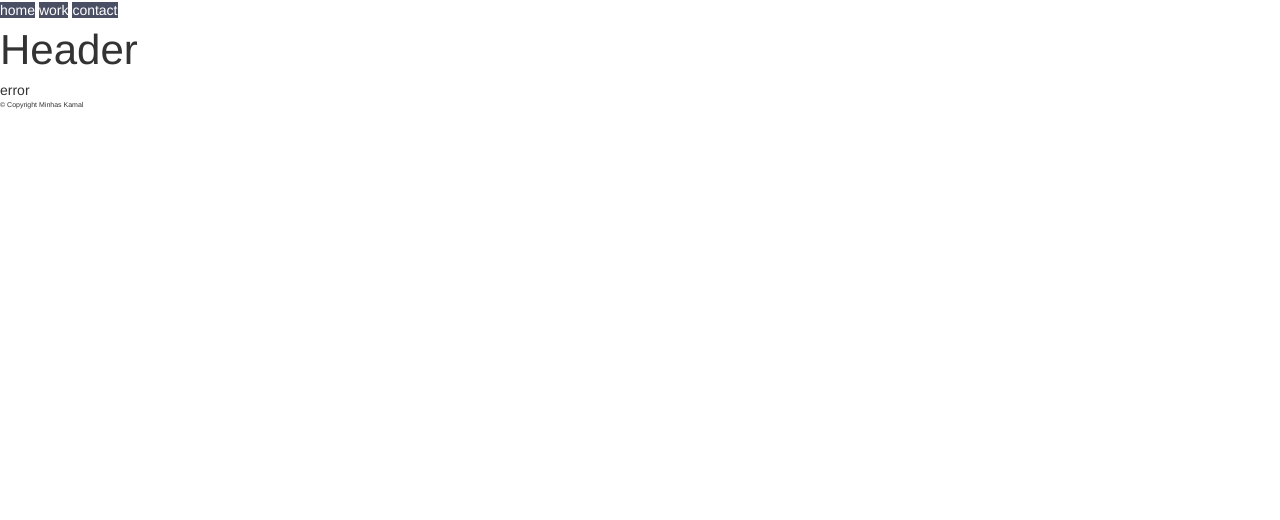
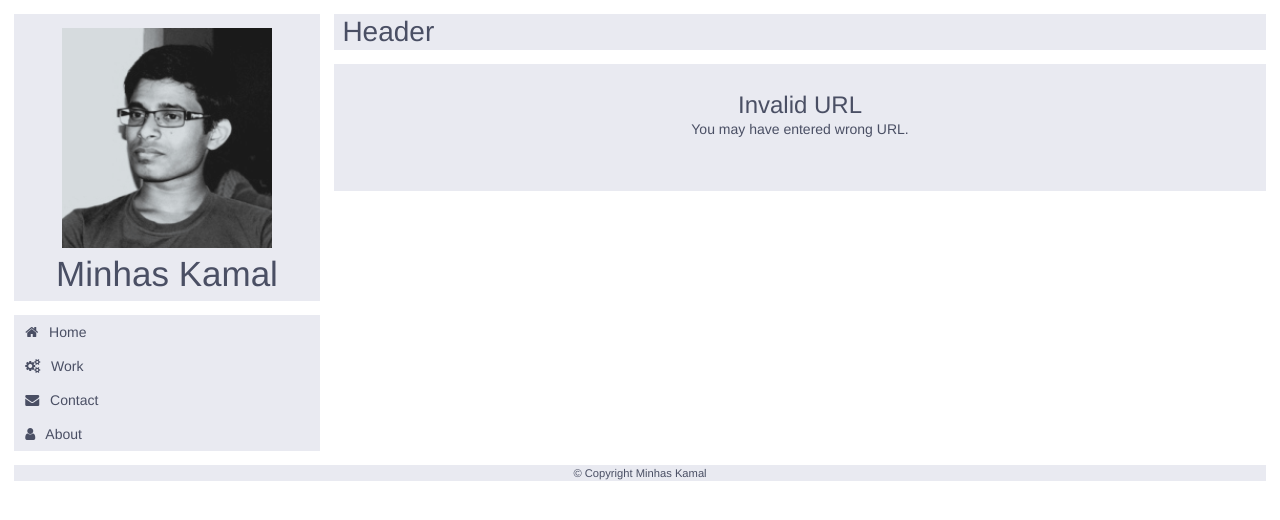
Before and after one commit to MinhasKamal/MinhasKamal.github.io, a plain HTML site: page index.html at #!/error in a window 1280 px wide. Drawn offline with nearby package versions, Linux system fonts and the light colour scheme; some packages are replaced by stand-ins of ours.

Commit message:
creating sidebar

```diff
--- a/app/common/sidebar_template.html
+++ b/app/common/sidebar_template.html
@@ -1,3 +1,13 @@
-<div class="sidebar">
-	<a href="#home">home</a> <a href="#work">work</a> <a href="#contact">contact</a>
+<div class="sidebar col-md-3">
+	<div class="profile">
+		<div class="profile-picture profile-picture-1"></div>
+		<h1>Minhas Kamal</h1>
+
+	</div>
+	<ul>
+		<li><a href="#home"><i class="fa fa-home"></i> home</a></li>
+		<li><a href="#work"><i class="fa fa-cogs"></i> work</a></li>
+		<li><a href="#contact"><i class="fa fa-envelope"></i> contact</a></li>
+		<li><a href="#about"><i class="fa fa-user"></i> about</a></li>
+	</ul>
 </div>
--- a/app/common/site_footer_template.html
+++ b/app/common/site_footer_template.html
@@ -1,3 +1,5 @@
-<div class="site-footer">
-	© Copyright Minhas Kamal
+<div class="site-footer col-md-12">
+	<div class="footer">
+		© Copyright Minhas Kamal
+	</div>
 </div>
--- a/app/common/site_header_template.html
+++ b/app/common/site_header_template.html
@@ -1,3 +1,5 @@
-<div class="site-header">
-	{{siteHeader}}
+<div class="site-header col-md-9">
+	<div class="header">
+		<h1>{{siteHeader}}</h1>
+	</div>
 </div>
--- a/app/error/error.html
+++ b/app/error/error.html
@@ -1,3 +1,4 @@
 <div class="error">
-	error
+	<h3>Invalid URL</h3>
+	<p>You may have entered wrong URL.</p>
 </div>
--- a/app/site.css
+++ b/app/site.css
@@ -1,16 +1,94 @@
-.sidebar{
-
+h1, h2, h3, h4, h5, h6{
+	margin: 0;
 }
 
-.sidebar a{
-	background-color: #4A4F64;
-	color: #FFFFFF;
+
+.sidebar{
+	padding: 1em 0em 1em 1em;
+	background-color: #FFFFFF;
+	position: relative;
+}
+.sidebar ul {
+    list-style-type: none;
+    margin: 0;
+    padding: 0;
+    width: 100%;
+	background-color: #E9EAF1;
+}
+.sidebar li a {
+    display: block;
+    color: #4A4F64;
+    padding: 0.5em 0 0.5em 0.8em;
+    text-decoration: none;
+	text-transform: capitalize;
+}
+.sidebar li a.active {
+    background-color: #4A4F64;
+    color: #FFFFFF;
+}
+.sidebar li a:hover:not(.active) {
+    background-color: #d0d2e1;
+    color: #4A4F64;
+}
+.sidebar .profile{
+	margin-bottom: 1em;
+	padding-top: 1em;
+	padding-bottom: 0.5em;
+	background-color: #E9EAF1;
+}
+.sidebar .profile .profile-picture{
+	margin: auto;
+}
+.sidebar .profile  h1{
+	text-align: center;
+    font-size: 2.5em;
+    color: #4A4F64;
+	margin-top: 0.2em;
+}
+.sidebar ul a .fa{
+	margin-right: 0.5em;
 }
 
+
 .site-header{
-	font-size: 3em;
+	padding: 1em 1em 1em 1em;
+	background-color: #FFFFFF;
+	position: relative;
+}
+.site-header .header{
+	background-color: #E9EAF1;
+	color: #4A4F64;
+}
+.site-header .header h1{
+	font-size: 2em;
+	padding: 0.1em 0 0.1em 0.3em;
 }
 
+
+.content{
+	padding: 0em 1em 1em 1em;
+	background-color: #FFFFFF;
+	position: relative;
+	color: #4A4F64;
+}
+
+
 .site-footer{
-	font-size: 0.5em;
+	padding: 0em 1em 1em 1em;
+	background-color: #FFFFFF;
+	position: relative;
 }
+.site-footer .footer{
+	background-color: #E9EAF1;
+	font-size: 0.8em;
+	text-align: center;
+	color: #4A4F64;
+}
+
+
+.error{
+	background-color: #E9EAF1;
+	color: ;
+	padding: 2em 0em 3em 0em;
+	text-align: center;
+}
--- a/index.html
+++ b/index.html
@@ -20,12 +20,13 @@
 	<link href="https://maxcdn.bootstrapcdn.com/bootstrap/3.3.6/css/bootstrap.min.css" rel="stylesheet" integrity="sha384-1q8mTJOASx8j1Au+a5WDVnPi2lkFfwwEAa8hDDdjZlpLegxhjVME1fgjWPGmkzs7" crossorigin="anonymous" />
     <link href="https://maxcdn.bootstrapcdn.com/font-awesome/4.6.3/css/font-awesome.min.css" rel="stylesheet" integrity="sha384-T8Gy5hrqNKT+hzMclPo118YTQO6cYprQmhrYwIiQ/3axmI1hQomh7Ud2hPOy8SP1" crossorigin="anonymous" />
 	<link href="app/site.css" rel="stylesheet" />
+	<link href="res/images/images.css" rel="stylesheet" />
 </head>
 <body>
 
 	<sidebar></sidebar>
 	<site-header></site-header>
-	<div ng-view></div>
+	<div ng-view class="content col-md-9"></div>
 	<site-footer></site-footer>
 
 
--- /dev/null
+++ b/res/images/images.css
@@ -0,0 +1,8 @@
+.profile-picture{
+	width: 210px;
+	height: 220px;
+}
+
+.profile-picture-1{
+    background: url('minhaskamal_profile_picture_1.png') no-repeat 0 0;
+}
```
Also changed, not shown: res/images/minhaskamal_profile_picture_1.png (added).
